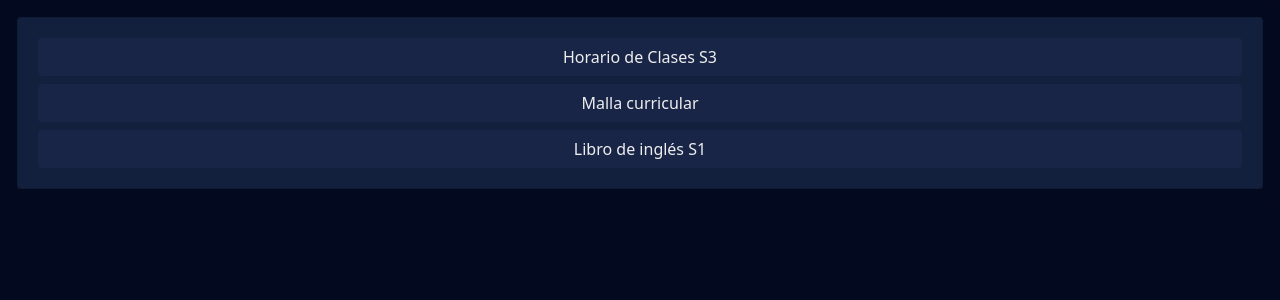
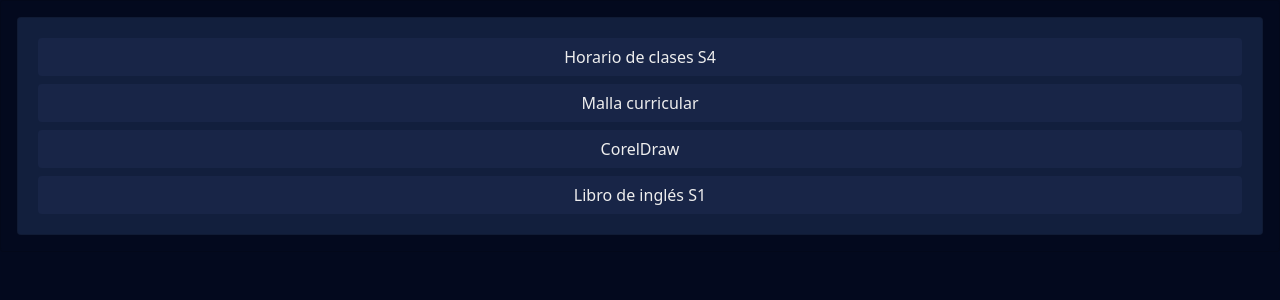
Before and after one commit to JuanServin97/PaginaSnppSoloHtml, a PHP site: page /documentos.html in a window 1280 px wide. Shown: the part 56-356 px from the top of the page. Run offline with PHP 8.4, Linux system fonts and the light colour scheme; some web fonts are replaced.

Commit message:
limpieza

```diff
--- a/documentos.html
+++ b/documentos.html
@@ -39,13 +39,11 @@
                                 Descargables
                             </a>
                             <ul class="dropdown-menu" aria-labelledby="navbarDropdownMenuLink">
-                                <li><a class="dropdown-item" href="documents/Horario_De_Clases_S3.pdf" download="Horario_De_Clases_S3.pdf">Horario de clases S3</a></li>
+                                <li><a class="dropdown-item" href="documents/Horario_De_Clases_S4.pdf" download="Horario_De_Clases_S4.pdf">Horario de clases S4</a></li>
+                                <li><a class="dropdown-item" href="CALENDARIO-ACADEMICO-4S.pdf" download="CALENDARIO-ACADEMICO-4S.pdf">Calendario Aacademico S4</a></li>
+
                                 <li><a class="dropdown-item" href="documents/SOLICITUD DE NUEVA FECHA DE EXAMEN.docx" download="SOLICITUD DE NUEVA FECHA DE EXAMEN.docx">Solicitud de nueva fecha de exámen</a></li>
-<<<<<<< HEAD
                                 <li><a class="dropdown-item" href="https://mega.nz/file/BM1xlKCJ#QktAkzFMcSpEpFeke8w2IMBmJR82tl8wdwm6VpOkZoM" download="CorelDRAW.Graphics.Suite.2021.v23.1.0.389.Multilingual.Incl.Keygen-x64.rar">CorelDraw v23.1.0.389</a></li>
-=======
-                                <li><a class="dropdown-item" href="documents/TECNICO SUPERIOR EN PROGRAMACIÓN DE APLICACIONES INFORMATICAS (2).pdf" download="TECNICO SUPERIOR EN PROGRAMACIÓN DE APLICACIONES INFORMATICAS (2).pdf">Malla curricular</a></li>
->>>>>>> parent of 6c99db5 (corelDRAW, Calendario, y horario puestos)
                                 <li><a class="dropdown-item" href="documents/flash-on-english-for-mechanics-electronics-and-technical-assistance-dlscrib.com.pdf" download="flash-on-english-for-mechanics-electronics-and-technical-assistance-dlscrib.com.pdf">Libro de Ingles S1</a></li>
                             </ul>
                         </li>
@@ -60,8 +58,9 @@
         <div class=" bg-blu-black card text-center">
 
             <div class="card m-3 p-3 bg-blu">
-                <a href="https://drive.google.com/file/d/1lkxsfdWRYrz0_oI44dRBdJHwHNf5E6OD/view?usp=sharing" target="_blank" class="btn blue-motion m-1">Horario de Clases S3</a>
+                <a href="https://drive.google.com/file/d/1lkxsfdWRYrz0_oI44dRBdJHwHNf5E6OD/view?usp=sharing" target="_blank" class="btn blue-motion m-1">Horario de clases S4</a>
                 <a href="https://drive.google.com/file/d/1ocegaaK6drh5pFzsRYPAfEM2uoX6AQ86/view?usp=sharing" target="_blank" class="btn blue-motion m-1">Malla curricular</a>
+                <a href="https://mega.nz/file/BM1xlKCJ#QktAkzFMcSpEpFeke8w2IMBmJR82tl8wdwm6VpOkZoM" target="_blank" class="btn blue-motion m-1">CorelDraw</a>
                 <a href="https://mega.nz/file/ZJdB3KBa#xIqgePNLYo4fR-CFdVFf_xN5hDiFBd5Vj0YFijfYfYE" target="_blank" class="btn blue-motion m-1">Libro de inglés S1</a>
             </div>
 
--- a/index.html
+++ b/index.html
@@ -40,7 +40,9 @@
                 Descargables
               </a>
               <ul class="dropdown-menu" aria-labelledby="navbarDropdownMenuLink">
-                <li><a class="dropdown-item" href="documents/Horario_De_Clases_S3.pdf" download="Horario_De_Clases_S3.pdf">Horario de clases S3</a></li>
+                <li><a class="dropdown-item" href="documents/Horario_De_Clases_S4.pdf" download="Horario_De_Clases_S4.pdf">Horario de clases S4</a></li>
+                <li><a class="dropdown-item" href="CALENDARIO-ACADEMICO-4S.pdf" download="CALENDARIO-ACADEMICO-4S.pdf">Calendario Aacademico S4</a></li>
+
                 <li><a class="dropdown-item" href="documents/SOLICITUD DE NUEVA FECHA DE EXAMEN.docx" download="SOLICITUD DE NUEVA FECHA DE EXAMEN.docx">Solicitud de nueva fecha de exámen</a></li>
                 <li><a class="dropdown-item" href="https://mega.nz/file/BM1xlKCJ#QktAkzFMcSpEpFeke8w2IMBmJR82tl8wdwm6VpOkZoM" download="CorelDRAW.Graphics.Suite.2021.v23.1.0.389.Multilingual.Incl.Keygen-x64.rar">CorelDraw v23.1.0.389</a></li>
                 <li><a class="dropdown-item" href="documents/flash-on-english-for-mechanics-electronics-and-technical-assistance-dlscrib.com.pdf" download="flash-on-english-for-mechanics-electronics-and-technical-assistance-dlscrib.com.pdf">Libro de Ingles S1</a></li>
--- a/sections/head.php
+++ b/sections/head.php
@@ -52,7 +52,7 @@
                                 Descargables
                             </a>
                             <ul class="dropdown-menu" aria-labelledby="navbarDropdownMenuLink">
-                                <li><a class="dropdown-item" href="documents/Horario_De_Clases_S3.pdf" download="Horario_De_Clases_S3.pdf">Horario de clases S3</a></li>
+                                <li><a class="dropdown-item" href="documents/Horario_De_Clases_S4.pdf" download="Horario_De_Clases_S4.pdf">Horario de clases S4</a></li>
                                 <li><a class="dropdown-item" href="documents/SOLICITUD DE NUEVA FECHA DE EXAMEN.docx" download="SOLICITUD DE NUEVA FECHA DE EXAMEN.docx">Solicitud de nueva fecha de exámen</a></li>
                                 <li><a class="dropdown-item" href="documents/TECNICO SUPERIOR EN PROGRAMACIÓN DE APLICACIONES INFORMATICAS (2).pdf" download="TECNICO SUPERIOR EN PROGRAMACIÓN DE APLICACIONES INFORMATICAS (2).pdf">Malla curricular</a></li>
                                 <li><a class="dropdown-item" href="documents/flash-on-english-for-mechanics-electronics-and-technical-assistance-dlscrib.com.pdf" download="flash-on-english-for-mechanics-electronics-and-technical-assistance-dlscrib.com.pdf">Libro de Ingles S1</a></li>
```
Also changed, not shown: 5 other files.
